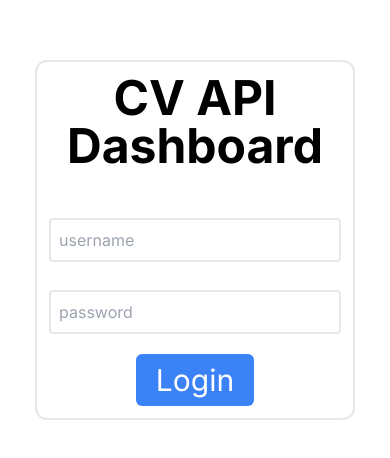
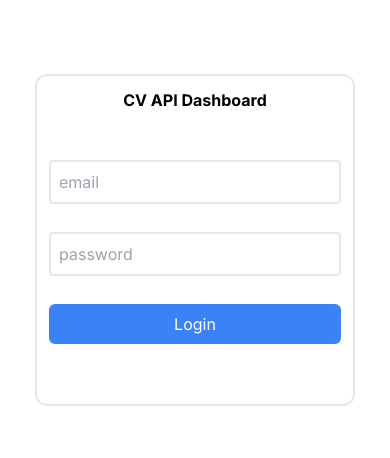
Before and after one commit to Maka5000/nextjs-cv-api, a Next.js app: page / in a window 390 px wide. Shown: the part 182-640 px from the top of the page. Built offline with nearby package versions, Linux system fonts and the light colour scheme.

Commit message:
feat: implement authentication

```diff
--- /dev/null
+++ b/src/app/api/auth/[...nextauth]/options.ts
@@ -0,0 +1,53 @@
+import { AuthUser } from "@/app/lib/definitions";
+import { sql } from "@vercel/postgres";
+import { NextAuthOptions } from "next-auth";
+import CredentialsProvider from "next-auth/providers/credentials";
+import bcrypt from "bcrypt";
+
+async function getAuthUser(email: string) {
+  try {
+    const user =
+      await sql<AuthUser>`SELECT * FROM authusers WHERE email=${email}`;
+    return user.rows[0];
+  } catch (error) {
+    console.error("Failed to fetch auth user: ", error);
+    throw new Error("Failed to fetch auth user.");
+  }
+}
+
+export const options: NextAuthOptions = {
+  pages: {
+    signIn: "/",
+    error: "/",
+  },
+  providers: [
+    CredentialsProvider({
+      name: "Credentials",
+      credentials: {
+        email: { label: "Email", type: "email", placeholder: "user@email.com" },
+        password: {
+          label: "Password",
+          type: "password",
+          placeholder: "password",
+        },
+      },
+      async authorize(credentials, req) {
+        const { email, password } = credentials as {
+          email: string;
+          password: string;
+        };
+
+        const user = await getAuthUser(email);
+        if (!user) return null;
+
+        const passwordMatch = await bcrypt.compare(password, user.password);
+
+        if (email !== user.email && !passwordMatch) {
+          return null;
+        }
+
+        return user;
+      },
+    }),
+  ],
+};
--- /dev/null
+++ b/src/app/api/auth/[...nextauth]/route.ts
@@ -0,0 +1,6 @@
+import NextAuth from "next-auth";
+import { options } from "./options";
+
+const handler = NextAuth(options);
+
+export { handler as GET, handler as POST };
--- a/src/app/page.tsx
+++ b/src/app/page.tsx
@@ -1,6 +1,8 @@
-export default function Home() {
+import LoginForm from "./ui/LoginForm";
+
+export default function LoginPage() {
   return (
-    <div className="container mx-auto min-h-screen flex place-content-center">
+    <div className="container mx-auto min-h-screen place-content-center">
       <div
         className={`
             max-w-80
@@ -12,36 +14,8 @@ export default function Home() {
             p-3
             `}
       >
-        <h1 className="text-5xl font-bold mb-12">CV API Dashboard</h1>
-        <div className="flex flex-col justify-between mb-5 gap-7">
-          <input
-            type="text"
-            placeholder="username"
-            className="p-2 border-solid border-2 rounded"
-          />
-          <input
-            type="text"
-            placeholder="password"
-            className="p-2 border-solid border-2 rounded"
-          />
-        </div>
-        <button
-          type="button"
-          className={`
-              border-solid
-              rounded-md
-              border-transparent
-              px-5
-              py-2
-              bg-blue-500
-              text-white
-              text-3xl
-              hover:bg-blue-800
-              transition-colors
-              `}
-        >
-          Login
-        </button>
+        <h1 className="sm:text-3xl md:text-5xl font-bold mb-12">CV API Dashboard</h1>
+        <LoginForm />
       </div>
     </div>
   );
--- /dev/null
+++ b/src/app/ui/LoginForm.tsx
@@ -0,0 +1,75 @@
+"use client";
+
+import { signIn } from "next-auth/react";
+import { useSearchParams } from "next/navigation";
+import { FormEventHandler, useState } from "react";
+
+export default function LoginForm() {
+  const [userInfo, setUserInfo] = useState({ email: "", password: "" });
+
+  const searchParams = useSearchParams();
+  const error = searchParams.get("error") ? "Invalid credentials" : "";
+
+  const handleSubmit: FormEventHandler<HTMLFormElement> = async (e) => {
+    e.preventDefault();
+
+    const res = await signIn("credentials", {
+      callbackUrl: "/dashboard",
+      redirect: true,
+      email: userInfo.email,
+      password: userInfo.password,
+    });
+
+    console.log(res);
+  };
+
+  return (
+    <form
+      className="flex flex-col justify-between mb-5 gap-7"
+      onSubmit={handleSubmit}
+    >
+      <input
+        id="email"
+        type="email"
+        name="email"
+        placeholder="email"
+        className="p-2 border-solid border-2 rounded"
+        defaultValue={userInfo.email}
+        onChange={({ target }) => {
+          setUserInfo({ ...userInfo, email: target.value });
+        }}
+        required
+      />
+      <input
+        id="password"
+        name="password"
+        type="password"
+        placeholder="password"
+        className="p-2 border-solid border-2 rounded"
+        defaultValue={userInfo.password}
+        onChange={({ target }) => {
+          setUserInfo({ ...userInfo, password: target.value });
+        }}
+        required
+      />
+      <button
+        type="submit"
+        className={`
+              border-solid
+              rounded-md
+              border-transparent
+              px-5
+              py-2
+              bg-blue-500
+              text-white
+              sm:text-3xl
+              hover:bg-blue-800
+              transition-colors
+              `}
+      >
+        Login
+      </button>
+      <div className="text-red-500">{error}</div>
+    </form>
+  );
+}
--- a/src/app/ui/NavBar.tsx
+++ b/src/app/ui/NavBar.tsx
@@ -1,5 +1,6 @@
 "use client";
 
+import { signOut } from "next-auth/react";
 import Link from "next/link";
 import { usePathname } from "next/navigation";
 import { useEffect, useRef, useState } from "react";
@@ -70,6 +71,15 @@ export default function NavBar() {
               </Link>
             </li>
           </ul>
+          <div className="text-end">
+            <button
+              type="button"
+              onClick={() => signOut()}
+              className="bg-red-500 rounded-lg px-3 hover:bg-red-900 transition-colors mb-5 mr-5"
+            >
+              log out
+            </button>
+          </div>
         </nav>
       </div>
       <div
@@ -81,7 +91,8 @@ export default function NavBar() {
           text-center py-10
           text-white
           hidden
-    lg:block
+          lg:flex
+          lg:flex-col
           `}
       >
         <h1 className="text-5xl font-bold">CV API</h1>
@@ -109,6 +120,15 @@ export default function NavBar() {
             </li>
           </ul>
         </nav>
+        <div className="flex flex-grow items-end justify-center">
+          <button
+            type="button"
+            onClick={() => signOut()}
+            className="bg-red-500 rounded-lg px-3 hover:bg-red-900 transition-colors"
+          >
+            log out
+          </button>
+        </div>
       </div>
     </>
   );
```
Also changed, not shown: package.json (+16 -12 lines), src/app/lib/definitions.ts (+7 -0 lines), src/middleware.ts (added, +26 -0 lines), 1 other file (tests, documents, lock files or other folders). Lines whose indentation alone changed are shown as unchanged.
